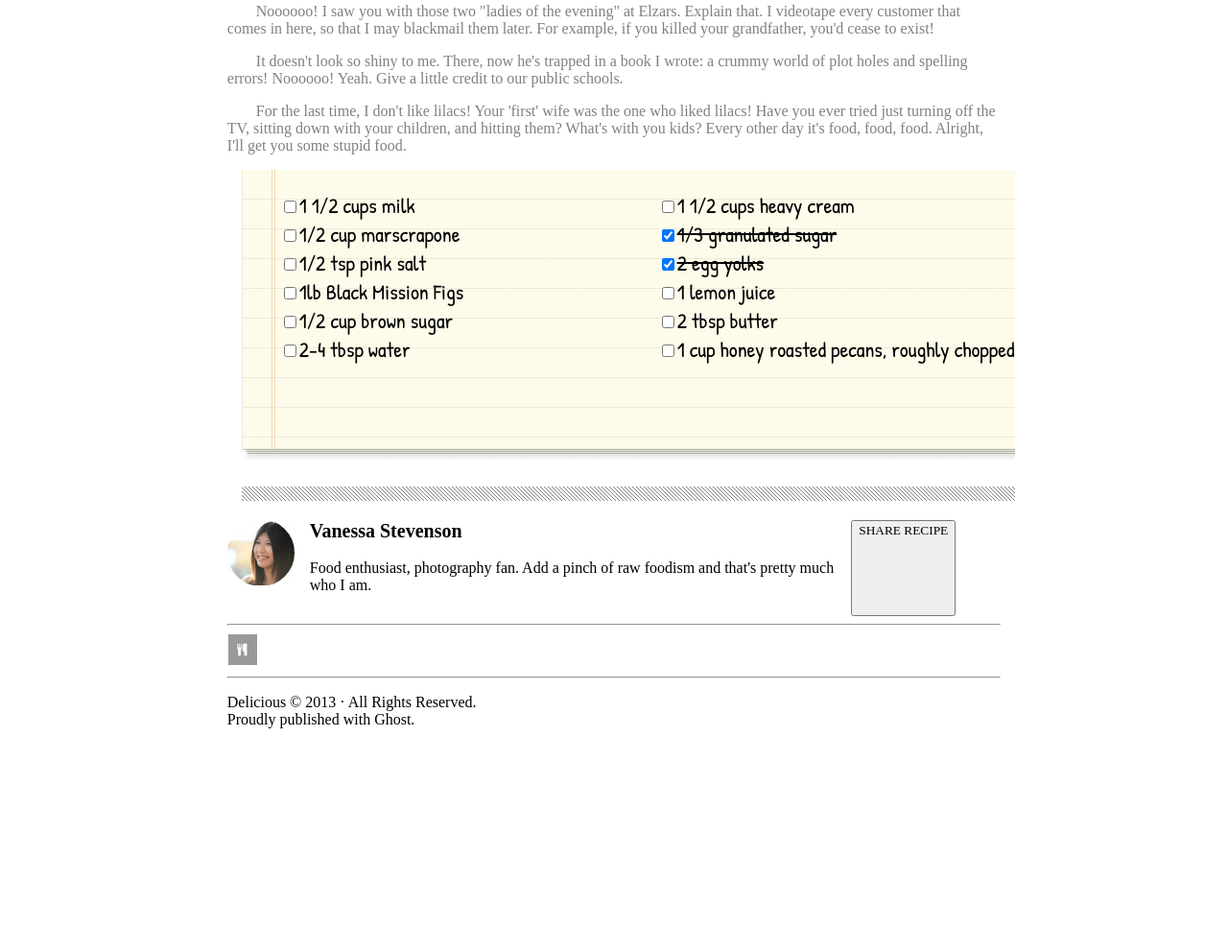
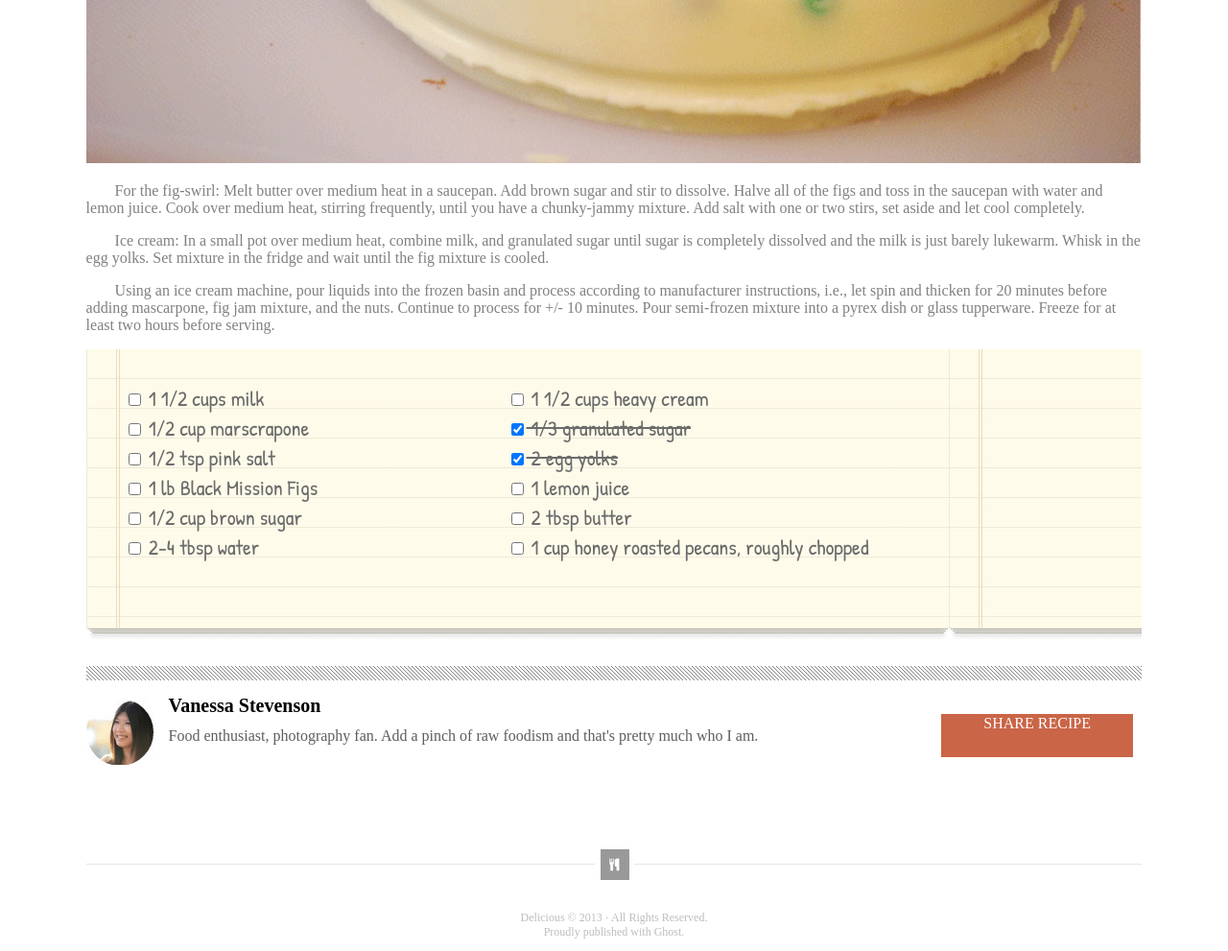
Before and after one commit to olds1423/chocolate-pizza, a plain HTML site: page index.html in a window 1280 px wide. Shown: the part 838-1829 px from the top of the page at 96% size. Before the commit the page ends 1613 px from the top, so only its background shows below. Drawn offline with nearby package versions, Linux system fonts and the light colour scheme; a web font is replaced by a local one.

Commit message:
cleaned up some css styling

```diff
--- a/index.html
+++ b/index.html
@@ -15,15 +15,14 @@
   </head>
   <body>
     <header>
-      <section>
+      <div id="headerGroup">
         <div class="top">
           <img src="pizza/logo.png" alt="logo" id="mainLogo">
         </div>
-        <div id="title">
-          <p class="delicious">Delicious<br><text class="blog">THE BEST FOOD BLOG ON THE WEB.</p>
+        <div>
+          <p id="title"><text class="delicious">Delicious<text><br><text class="blog">THE BEST FOOD BLOG ON THE WEB.</text></p>
         </div>
-    </section>
-
+      </div>
       <div>
         <img src="pizza/fb-icon.png" alt="facebook icon">
         <img src="pizza/twit-icon.png" alt="twitter icon">
@@ -40,24 +39,24 @@
       <h1>Chocolate Pizza</h1>
       <p class='date'>POSTED ON 15 DEC 2013 / DESSERTS<span class="print"><img src="pizza/print-icon.png">PRINT</span></p>
       <img src="pizza/choco-pizza.png" alt="main image of a delicious chocolate pizza" id="mCake">
-      <p class="p2">Noooooo! I saw you with those two "ladies of the evening" at Elzars. Explain that. I videotape every customer that comes in here, so that I may blackmail them later. For example, if you killed your grandfather, you'd cease to exist!</p>
-      <p class="p2">It doesn't look so shiny to me. There, now he's trapped in a book I wrote: a crummy world of plot holes and spelling errors! Noooooo! Yeah. Give a little credit to our public schools.</p>
-      <p class="p2">For the last time, I don't like lilacs! Your 'first' wife was the one who liked lilacs! Have you ever tried just turning off the TV, sitting down with your children, and hitting them? What's with you kids? Every other day it's food, food, food. Alright, I'll get you some stupid food.</p>
+      <p class="p2">For the fig-swirl: Melt butter over medium heat in a saucepan. Add brown sugar and stir to dissolve. Halve all of the figs and toss in the saucepan with water and lemon juice. Cook over medium heat, stirring frequently, until you have a chunky-jammy mixture. Add salt with one or two stirs, set aside and let cool completely.</p>
+      <p class="p2">Ice cream: In a small pot over medium heat, combine milk, and granulated sugar until sugar is completely dissolved and the milk is just barely lukewarm. Whisk in the egg yolks. Set mixture in the fridge and wait until the fig mixture is cooled.</p>
+      <p class="p2">Using an ice cream machine, pour liquids into the frozen basin and process according to manufacturer instructions, i.e., let spin and thicken for 20 minutes before adding mascarpone, fig jam mixture, and the nuts. Continue to process for +/- 10 minutes. Pour semi-frozen mixture into a pyrex dish or glass tupperware. Freeze for at least two hours before serving.</p>
       <section id="bList">
         <div class="checkList">
           <ul>
-            <li> <input type="checkbox" name="list" class="strikethrough" value "milk"><label class='strike'>1 1/2 cups milk</label><br> </li>
-            <li><input type="checkbox" name="list" class="strikethrough" value "mascrapones"><label class='strike'>1/2 cup marscrapone</label><br></li>
-            <li><input type="checkbox" name="list" class="strikethrough" value "salt"><label class='strike'>1/2 tsp pink salt</label><br></li>
-            <li><input type="checkbox" name="list" class="strikethrough" value "figs"><label class='strike'>1lb Black Mission Figs</label><br></li>
-            <li><input type="checkbox" name="list" class="strikethrough" value "sugar"><label class='strike'>1/2 cup brown sugar</label><br></li>
-            <li><input type="checkbox" name="list" class="strikethrough" value "water"><label class='strike'>2-4 tbsp water</label><br></li>
-            <li><input type="checkbox" name="list" class="strikethrough" value "cream"><label class='strike'>1 1/2 cups heavy cream</label><br></li>
-            <li><input type="checkbox" name="list" class="strikethrough" value "granulated sugar" checked><label class='strike'>1/3 granulated sugar</label><br></li>
-            <li><input type="checkbox" name="list" class="strikethrough" value "salt" checked><label class='strike'>2 egg yolks</label><br></li>
-            <li><input type="checkbox" name="list" class="strikethrough" value "lemon juice"><label class='strike'>1 lemon juice</label><br></li>
-            <li><input type="checkbox" name="list" class="strikethrough" value "butter"><label class='strike'>2 tbsp butter</label><br></li>
-            <li><input type="checkbox" name="list" class="strikethrough" value "honey roasted pecans"><label class='strike'>1 cup honey roasted pecans, roughly chopped</label><br></li>
+            <li> <input type="checkbox" name="list" class="strikethrough" value "milk"><label class='strike'> 1 1/2 cups milk</label><br> </li>
+            <li><input type="checkbox" name="list" class="strikethrough" value "mascrapones"><label class='strike'> 1/2 cup marscrapone</label><br></li>
+            <li><input type="checkbox" name="list" class="strikethrough" value "salt"><label class='strike'> 1/2 tsp pink salt</label><br></li>
+            <li><input type="checkbox" name="list" class="strikethrough" value "figs"><label class='strike'> 1 lb Black Mission Figs</label><br></li>
+            <li><input type="checkbox" name="list" class="strikethrough" value "sugar"><label class='strike'> 1/2 cup brown sugar</label><br></li>
+            <li><input type="checkbox" name="list" class="strikethrough" value "water"><label class='strike'> 2-4 tbsp water</label><br></li>
+            <li><input type="checkbox" name="list" class="strikethrough" value "cream"><label class='strike'> 1 1/2 cups heavy cream</label><br></li>
+            <li><input type="checkbox" name="list" class="strikethrough" value "granulated sugar" checked><label class='strike'> 1/3 granulated sugar</label><br></li>
+            <li><input type="checkbox" name="list" class="strikethrough" value "salt" checked><label class='strike'> 2 egg yolks</label><br></li>
+            <li><input type="checkbox" name="list" class="strikethrough" value "lemon juice"><label class='strike'> 1 lemon juice</label><br></li>
+            <li><input type="checkbox" name="list" class="strikethrough" value "butter"><label class='strike'> 2 tbsp butter</label><br></li>
+            <li><input type="checkbox" name="list" class="strikethrough" value "honey roasted pecans"><label class='strike'> 1 cup honey roasted pecans, roughly chopped</label><br></li>
           </ul>
         </div>
       </section>
@@ -71,16 +70,16 @@
         <section>
           <p id="p3"><span id="van">Vanessa Stevenson</span><br>
             <br>
-            Food enthusiast, photography fan. Add a pinch of raw foodism and that's pretty much who I am.</p>
+            <text id="enthusiast">Food enthusiast, photography fan. Add a pinch of raw foodism and that's pretty much who I am.</text></p>
         </section>
         <button name="button">SHARE RECIPE</button>
       </div>
       <div id="hrThing">
-        <hr></hr>
-        <img src="pizza/small-logo.png">
-        <hr></hr>
+        <hr></hr><img src="pizza/small-logo.png" alt="small logo" id="sLogo"><hr></hr>
       </div>
-      <p>Delicious &copy; 2013 &middot; All Rights Reserved. <br> Proudly published with Ghost.</p>
+      <div id="copyright">
+        <p id="para">Delicious &copy; 2013 &middot; All Rights Reserved. <br> Proudly published with Ghost.</p>
+      </div>
     </footer>
   </body>
 </html>
--- a/style.css
+++ b/style.css
@@ -7,8 +7,8 @@ body {
   display: flex;
   flex-direction: column;
   margin-top: 0px;
-  margin-right: 18.5%;
-  margin-left: 18.5%;
+  margin-right: 7%;
+  margin-left: 7%;
 
 }
 
@@ -20,7 +20,8 @@ header {
   display: flex;
   align-items: center;
   justify-content: space-between;
-  height: 120px;
+  height: 110px;
+  padding: 0px;
 }
 
 section {
@@ -50,12 +51,24 @@ ul {
   font-size: 22px;
   columns: 2;
   list-style-type: none;
+  color: #6B6B6B;
+  line-height: 31px;
+  margin-top: 36px;
+  background-color: transparent;
 }
 
 button {
   display: flex;
-  justify-content: flex-end;
+  justify-content: center;
   font-family: News Cycle;
+  font-size: 16px;
+  color: white;
+  height: 45px;
+  width: 200px;
+  background-color: rgba(189, 63, 25, 0.8);
+  margin-top: 15px;
+  margin-left: 35px;
+  border-style: none;
 }
 
 footer {
@@ -65,6 +78,14 @@ footer {
 strong {
   margin-bottom: 20px;
 }
+
+hr {
+  border: 0;
+  height: 1px;
+  width: 50%;
+  background-color: #E6E6E6;
+}
+
 .mainLogo {
   display: block;
   margin: auto;
@@ -79,23 +100,25 @@ strong {
   background-size: 4px 4px;
   height: 15px;
   width: 100%;
+  margin-left: 0px;
 }
 
 .top {
   display: flex;
+  align-items: center;
 }
 
 .delicious {
-  display: inline;
   font-family: Yellowtail;
-  font-size: 22px;
-  margin: 0;
+  font-size: 42px;
+  margin-top: 15px;
+  align-items: flex-start;
 }
 
 .blog {
-  display: inline;
   font-family: Chathura;
-  margin: 0;
+  font-size: 20px;
+  margin-left: 4px;
 }
 
 .date {
@@ -116,10 +139,12 @@ strong {
 
 #p3 {
   margin-top: 0;
+  color: #5E5E5E;
+  line-height: 12px;
 }
 
-.checkList {
-
+#break {
+  margin-top: 0px;
 }
 
 #block1 {
@@ -130,12 +155,22 @@ strong {
   height: 100px;
 }
 
+#headerGroup {
+  display: flex;
+  justify-content: flex-start;
+}
+
+#mainLogo {
+  height: 45px;
+  width: 42px;
+}
+
 #bList {
   background: url("pizza/list-bg.png");
   height: 305px;
   width: 100%;
   margin-bottom: 25px;
-
+  margin-left: 0px;
 }
 
 #mCake {
@@ -146,10 +181,6 @@ strong {
   margin-right: 8px;
 }
 
-#hrThing {
-  display: block;
-}
-
 #sp {
   height: 50px;
 }
@@ -157,4 +188,41 @@ strong {
 #van {
   font-weight: bold;
   font-size: 20px;
+  color: black;
 }
+
+#copyright {
+  display: flex;
+  justify-content: center;
+  margin-top: 15px;
+  color: #BDBDBD;
+  font-size: 12px;
+}
+
+#para {
+  text-align: center;
+}
+
+#title {
+  display: flex;
+  flex-direction: row;
+  flex-wrap: wrap;
+  margin-left: 5px;
+  align-items: center;
+  height: 80px;
+  line-height: 15px;
+}
+
+#hrThing {
+  display: flex;
+  align-items: center;
+  margin-top: 50px;
+}
+
+#sLogo {
+  padding: 5px;
+}
+
+#enthusiast {
+  line-height: 24px;
+}
```
